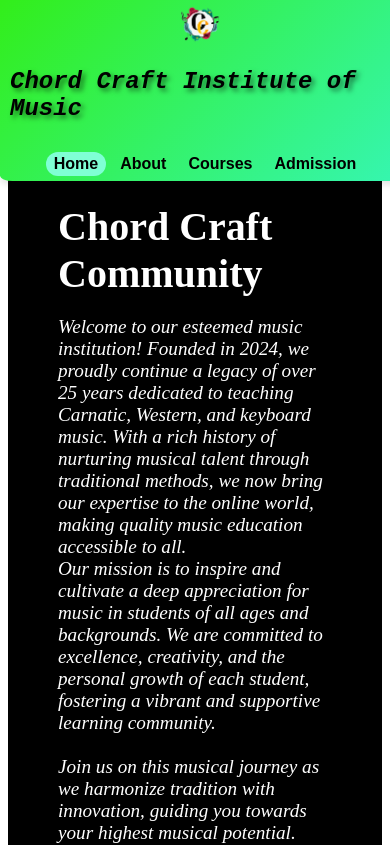
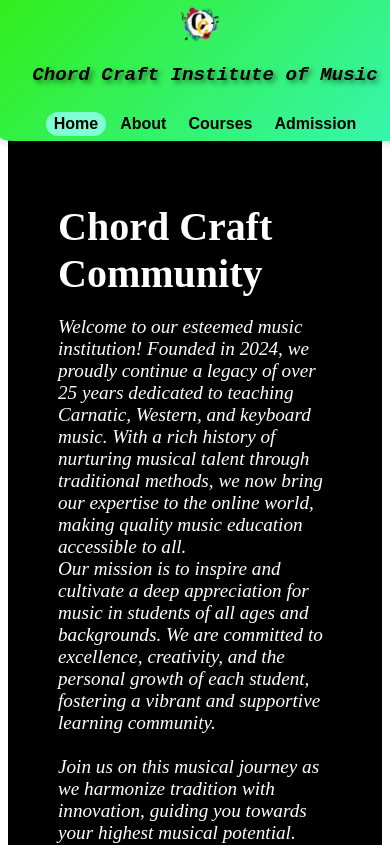
Before and after one commit to kapilamithran/chordcraft-music, a plain HTML site: page index.html in a window 390 px wide. Shown: the top 845 px of the page. Drawn offline with Linux system fonts and the light colour scheme.

Commit message:
Update index_styles.css

```diff
--- a/css/index_styles.css
+++ b/css/index_styles.css
@@ -58,7 +58,7 @@
     }
 
     #cc {
-        font-size: 180%;
+        font-size: 150%;
         padding-top: 10px;
     }
 
@@ -89,7 +89,7 @@
     }
 
     #cc {
-        font-size: 150%;
+        font-size: 120%;
         padding-top: 5px;
     }
 
```
